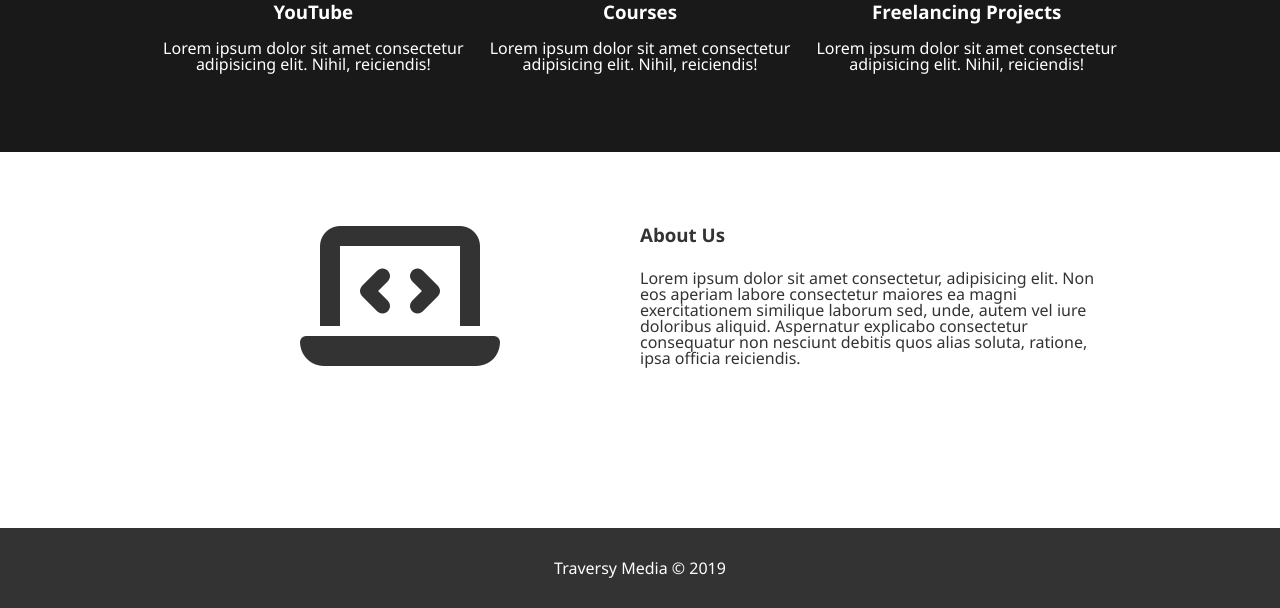
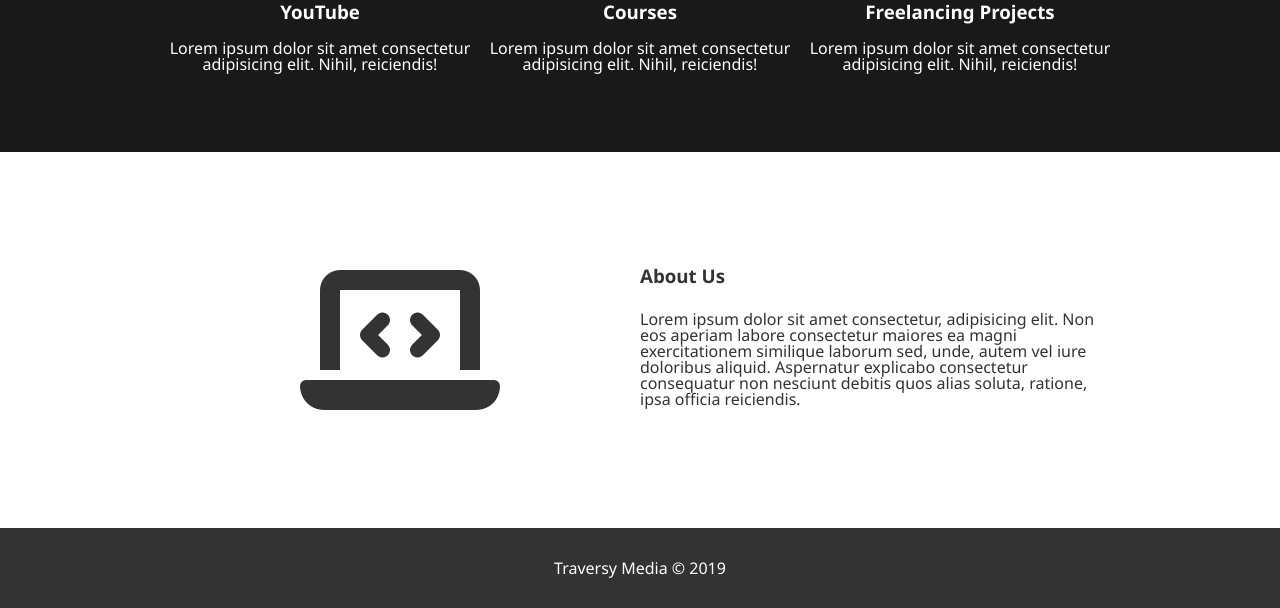
Before and after one commit to forkhelloworld/6prac, a plain HTML site: page index.html in a window 1280 px wide. Shown: the part 928-1536 px from the top of the page. Drawn offline with Linux system fonts and the light colour scheme.

Commit message:
refactor wrapper

```diff
--- a/index.html
+++ b/index.html
@@ -57,19 +57,17 @@
           </p>
         </article>
       </section>
-      <section class="white">
-        <div class="about wrapper">
+      <section class="white about wrapper">
         <i class="fa-solid fa-laptop-code"></i>
         <div class="flex">
           <h2>About Us</h2>
           <p>
             Lorem ipsum dolor sit amet consectetur, adipisicing elit. Non eos
-              aperiam labore consectetur maiores ea magni exercitationem
-              similique laborum sed, unde, autem vel iure doloribus aliquid.
-              Aspernatur explicabo consectetur consequatur non nesciunt debitis
-              quos alias soluta, ratione, ipsa officia reiciendis.
+            aperiam labore consectetur maiores ea magni exercitationem similique
+            laborum sed, unde, autem vel iure doloribus aliquid. Aspernatur
+            explicabo consectetur consequatur non nesciunt debitis quos alias
+            soluta, ratione, ipsa officia reiciendis.
           </p>
-          </div>
         </div>
       </section>
     </main>
--- a/style.css
+++ b/style.css
@@ -24,8 +24,8 @@ header {
 }
 
 .logo {
-  width: 180px;
-  height: 180px;
+  width: 13vw;
+  height: 13vw;
 }
 
 h1 {
@@ -40,14 +40,12 @@ h1 {
 
 .container {
   display: flex;
-  gap: 20px;
 }
 
 .wrapper {
-  max-width: 960px;
-  margin: auto;
+  box-sizing: border-box;
   overflow: hidden;
-  padding: 4rem 1rem;
+  padding: 4rem 10rem;
 }
 
 .container h2 {
@@ -80,6 +78,7 @@ h1 {
   color: #333;
   display: flex;
   justify-content: center;
+  align-items: center;
 }
 
 .about i,
```
Lines whose indentation alone changed are shown as unchanged.
